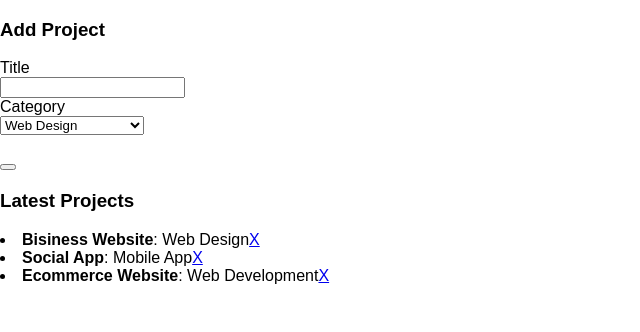
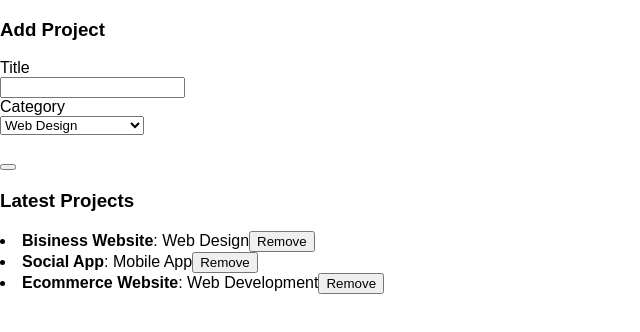
Before and after one commit to ksigWyatt/React_Playground, a React (Create React App) app in the folder my-first-app/: page / in a window 1280 px wide. Shown: the top 332 px of the page, without its empty margins (0-640 px from the left). Built offline with nearby package versions, Linux system fonts and the light colour scheme.

Commit message:
Fixing compiler npm warning about # href

```diff
--- a/my-first-app/src/Components/ProjectItem.js
+++ b/my-first-app/src/Components/ProjectItem.js
@@ -10,7 +10,7 @@ class ProjectItem extends Component {
     return (
       <li className="Project">
         <strong>{this.props.project.title}</strong>: {this.props.project.category}
-        <a href="#" onClick={this.deleteProject.bind(this, this.props.project.id)}>X</a>
+        <button onClick={this.deleteProject.bind(this, this.props.project.id)}>Remove</button>
       </li>
     );
   }
--- a/my-first-app/src/Components/Projects.js
+++ b/my-first-app/src/Components/Projects.js
@@ -13,7 +13,6 @@ class Projects extends Component {
     //Fixed this - came from using projectItems above
     if (this.props.projects) {
       projectItems = this.props.projects.map(project => {
-          //console.log(project);
           return(
             <ProjectItem onDelete={this.deleteProject.bind(this)} key={project.title} project={project} />
           );
```
